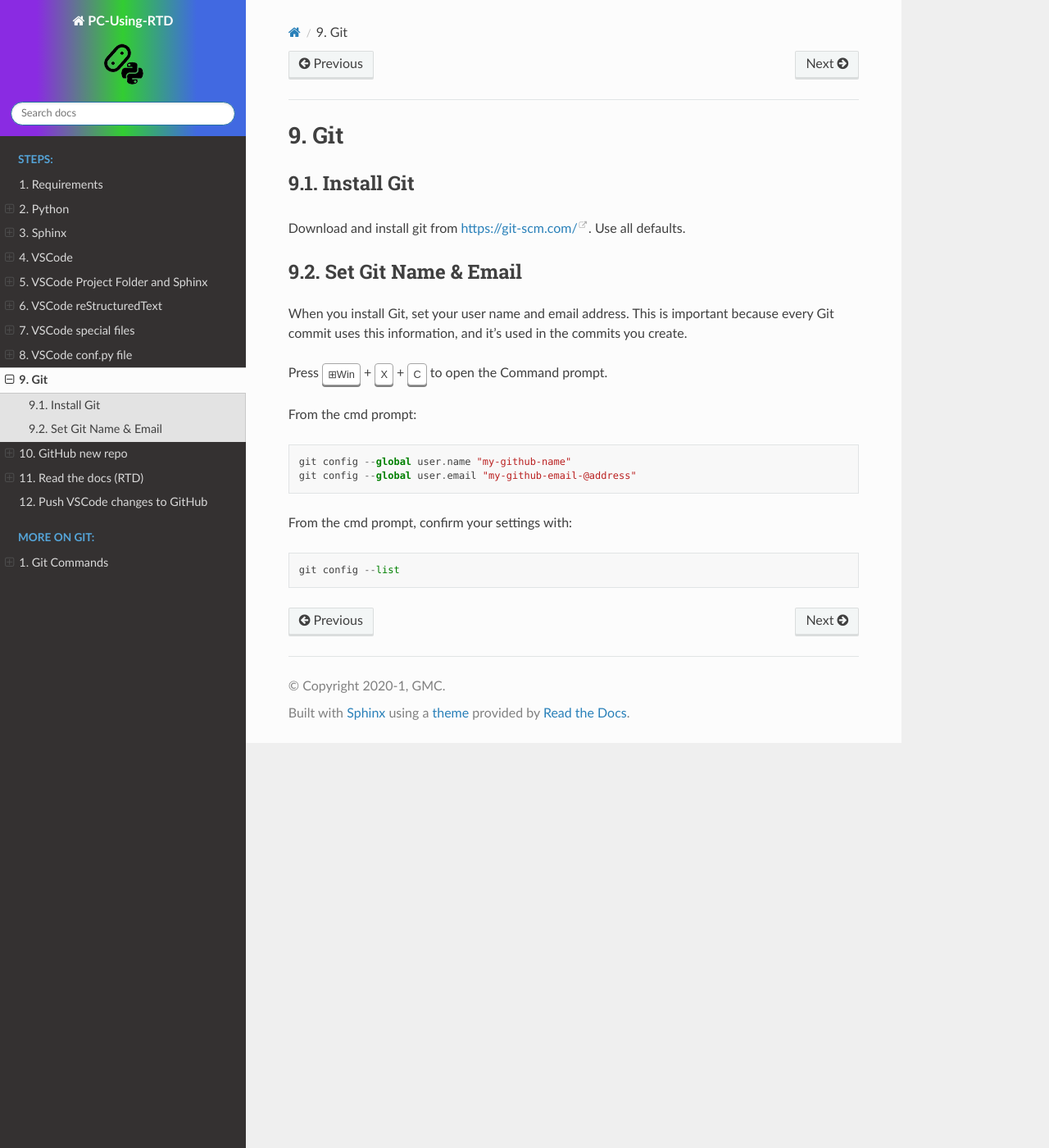
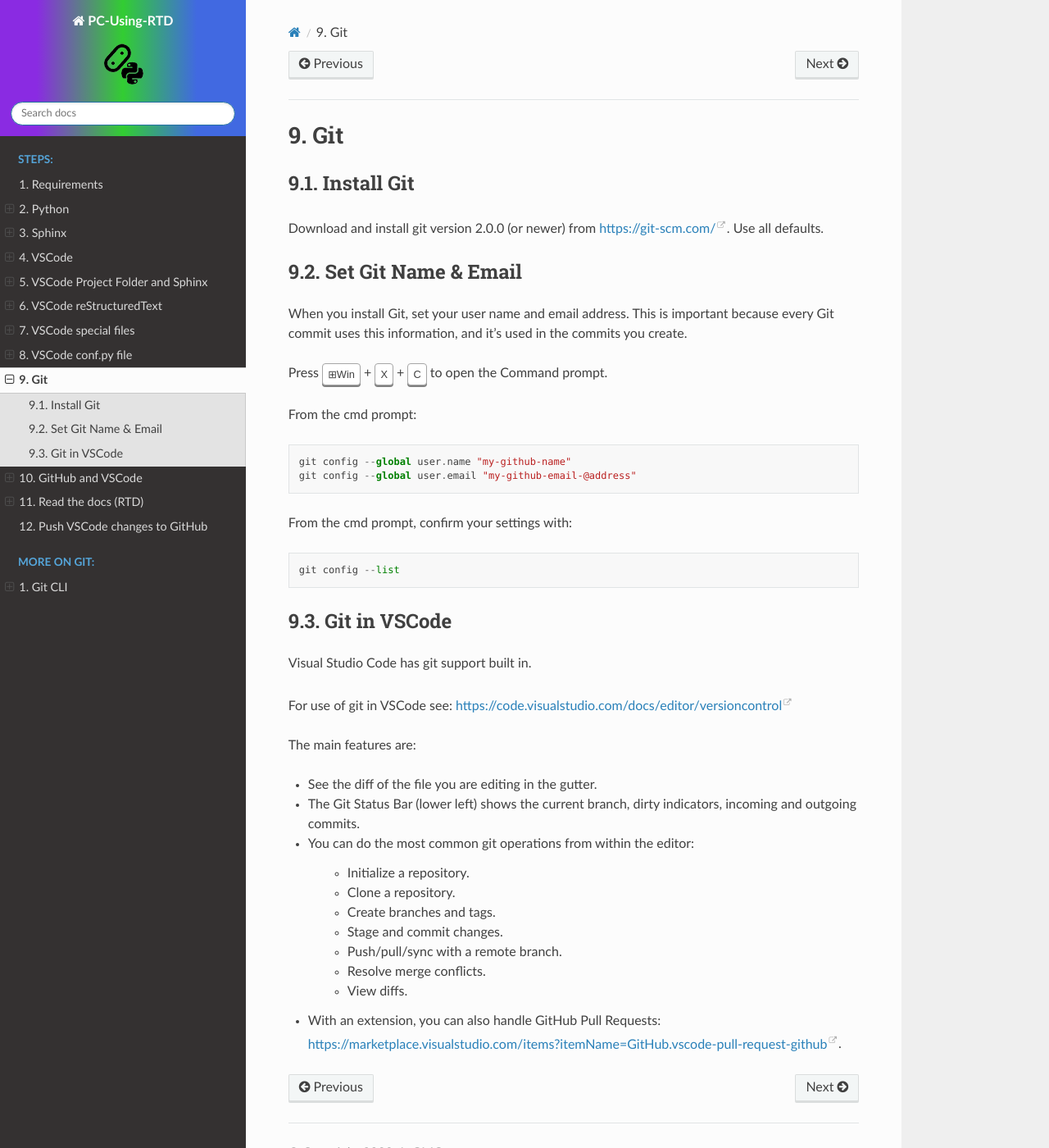
Before and after one commit to gmc-code/PC-Using-RTD, a Sphinx documentation site: the page built from docs/setup/Git.rst, in a window 1280 px wide and 1400 px high. Shown: the whole window at 82% size. Built offline with Sphinx 7.4.7 and the Read the Docs theme 2.0.0, drawn with Linux system fonts in a browser that asks for light colours.

```diff
--- a/docs/setup/Git.rst
+++ b/docs/setup/Git.rst
@@ -3,7 +3,7 @@ Git
 
 Install Git
 --------------
-Download and install git from https://git-scm.com/. Use all defaults.
+Download and install git version 2.0.0 (or newer) from https://git-scm.com/. Use all defaults.
 
 Set Git Name & Email
 -----------------------
@@ -21,3 +21,27 @@ From the cmd prompt: ::
 From the cmd prompt, confirm your settings with: ::
 
     git config --list
+
+
+Git in VSCode
+--------------
+
+Visual Studio Code has git support built in.
+
+For use of git in VSCode see: https://code.visualstudio.com/docs/editor/versioncontrol
+
+The main features are:
+
+* See the diff of the file you are editing in the gutter.
+* The Git Status Bar (lower left) shows the current branch, dirty indicators, incoming and outgoing commits.
+* You can do the most common git operations from within the editor:
+
+    * Initialize a repository.
+    * Clone a repository.
+    * Create branches and tags.
+    * Stage and commit changes.
+    * Push/pull/sync with a remote branch.
+    * Resolve merge conflicts.
+    * View diffs.
+
+* With an extension, you can also handle GitHub Pull Requests: https://marketplace.visualstudio.com/items?itemName=GitHub.vscode-pull-request-github.
--- a/docs/setup/VSCode Project Folder and Sphinx.rst
+++ b/docs/setup/VSCode Project Folder and Sphinx.rst
@@ -18,7 +18,7 @@ Create docs folder
 
     cd docs
 
-sphinx-quickstart
+Sphinx-quickstart
 ---------------------
 * For more info on Sphinx, see: https://www.sphinx-doc.org/en/master/usage/quickstart.html
 * From the VSCode terminal, run from within the docs folder: ::
```
Also changed, not shown: docs/index.rst (+4 -3 lines), docs/setup/Git CLI.rst (renamed from docs/setup/Git commands.rst, +3 -43 lines), docs/setup/GitHub and VSCode.rst (renamed from docs/setup/GitHub new repo.rst, +24 -2 lines), docs/setup/VSCode to GitHub to RTDs.rst (renamed from docs/setup/Push VSCode changes to GitHub.rst), 1 other file.
